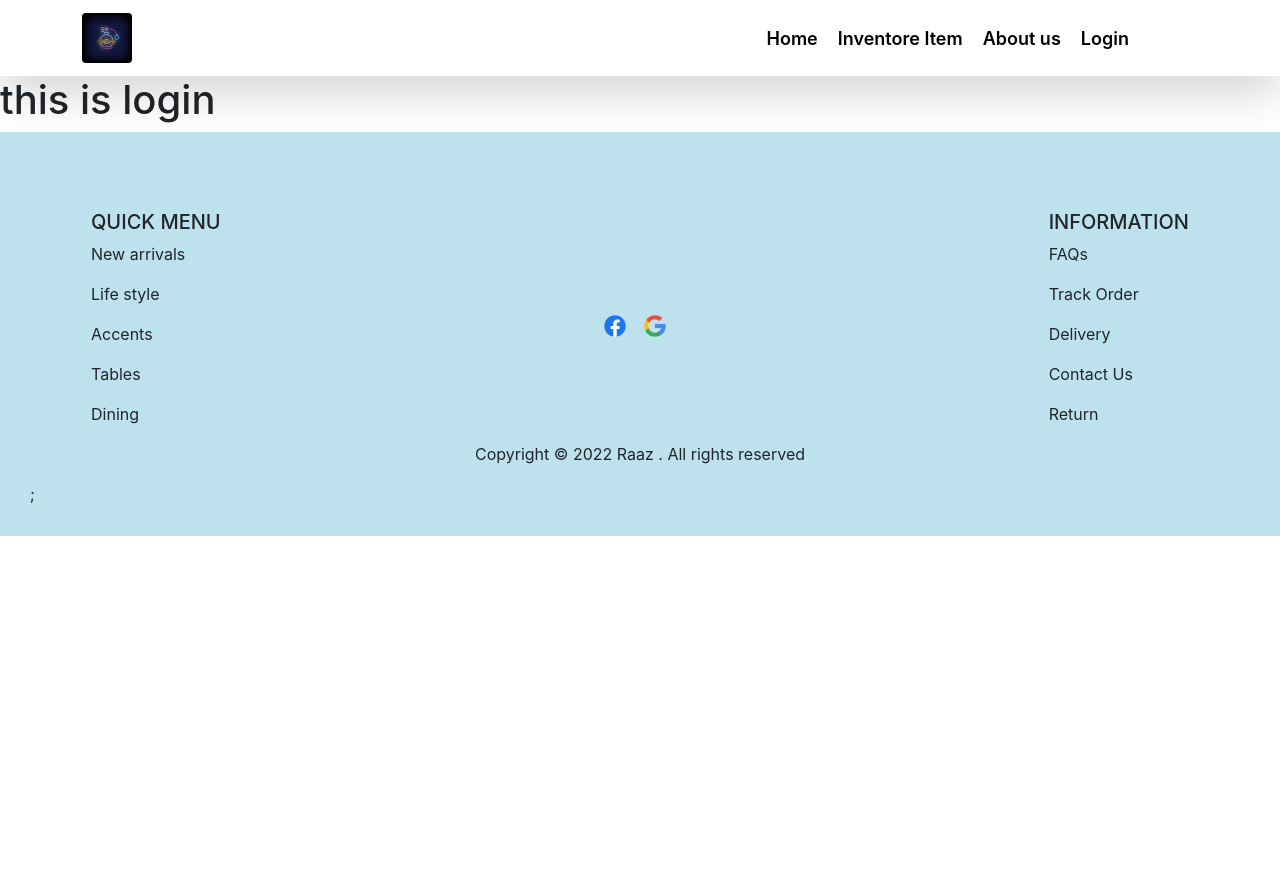
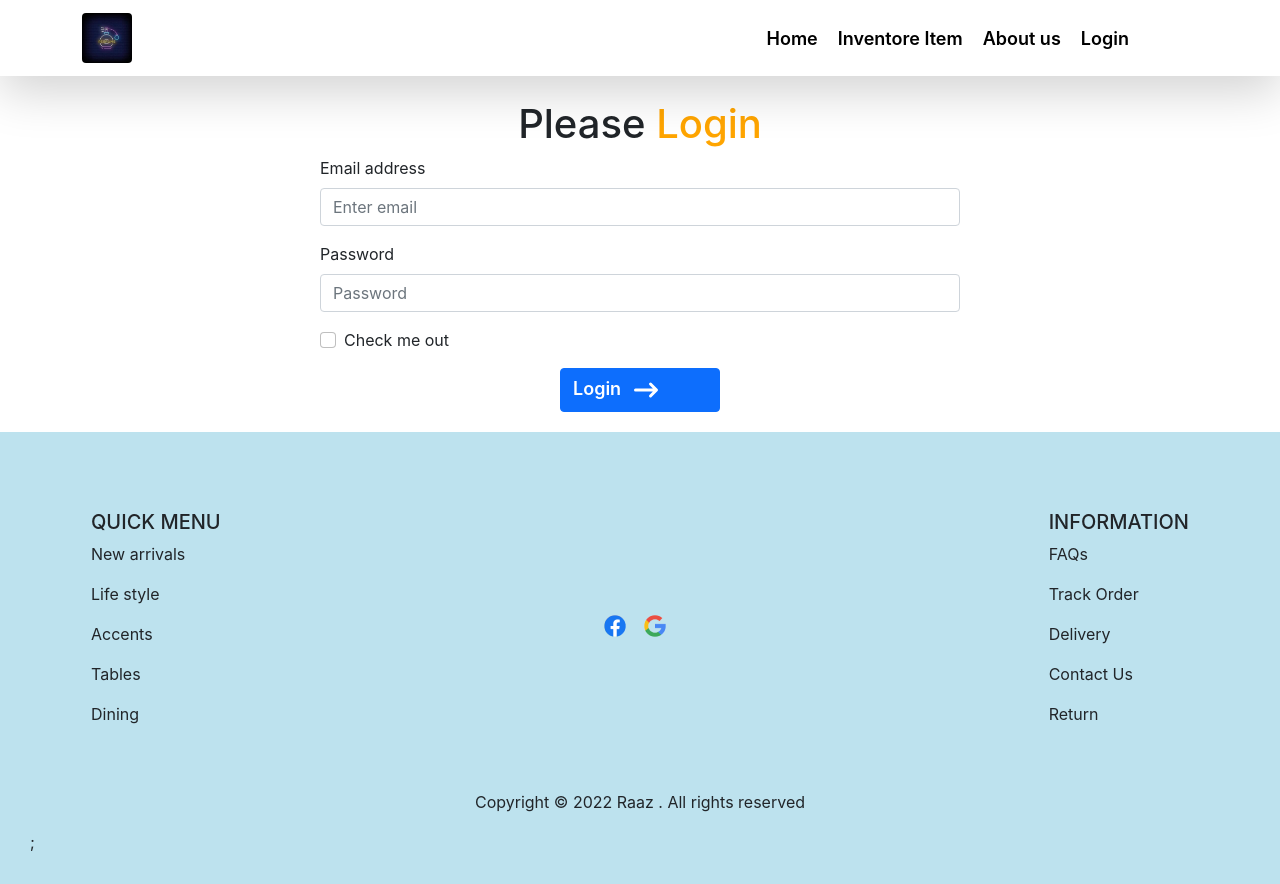
Before and after one commit to Raselraaz123/Raaz_Perfume_Store_client-side, a React (Create React App) app: page /login in a window 1280 px wide. Before the commit the page ends 800 px from the top, so only its background shows below. Built offline with nearby package versions, Linux system fonts and the light colour scheme.

Commit message:
login page make

```diff
--- a/src/components/Page/Footer/Footer.css
+++ b/src/components/Page/Footer/Footer.css
@@ -1,4 +1,5 @@
 footer{
+  margin-top: 20px;
   background-color: rgb(189, 226, 238);
   padding: 30px;
 }
--- a/src/components/Page/Footer/Footer.js
+++ b/src/components/Page/Footer/Footer.js
@@ -30,7 +30,7 @@ const Footer = () => {
           <p>Return</p>
         </div>
       </div>
-      <div className="footer-bottom-container">
+      <div className="footer-bottom-container mt-5">
         <p className="text-center">
           Copyright © {year} Raaz . All rights reserved
         </p>
--- a/src/components/Page/Home/Home.js
+++ b/src/components/Page/Home/Home.js
@@ -1,11 +1,12 @@
 import React from 'react';
 import Carousel from '../Carousel/Carousel';
+import HomePageProduct from '../HomePageProduct/HomePageProduct';
 
 const Home = () => {
   return (
     <div>
-
       <Carousel></Carousel>
+      <HomePageProduct></HomePageProduct>
     </div>
   );
 };
--- /dev/null
+++ b/src/components/Page/HomePageProduct/HomePageProduct.js
@@ -0,0 +1,11 @@
+import React from 'react';
+
+const HomePageProduct = () => {
+  return (
+    <div>
+      <h2>Home page product 6</h2>
+    </div>
+  );
+};
+
+export default HomePageProduct;
--- a/src/components/Page/Login/Login.css
+++ b/src/components/Page/Login/Login.css
@@ -0,0 +1,14 @@
+.title-style{
+  color: orange;
+}
+
+.btn-font-style{
+  font-size: 18px;
+  font-weight: 600;
+}
+
+.icon-style{
+  width: 30px;
+  height: 30px;
+  margin-left: 10px;
+}
--- a/src/components/Page/Login/Login.js
+++ b/src/components/Page/Login/Login.js
@@ -1,9 +1,34 @@
 import React from 'react';
-
+import { Button, Form } from 'react-bootstrap';
+import { ArrowNarrowRightIcon } from "@heroicons/react/solid";
+import './Login.css'
 const Login = () => {
   return (
-    <div>
-      <h1>this is login</h1>
+    <div className="w-50 mx-auto mt-4">
+      <h1 className="text-center">
+        Please <span className='title-style'>Login</span>
+      </h1>
+      <Form>
+        <Form.Group className="mb-3" controlId="formBasicEmail">
+          <Form.Label>Email address</Form.Label>
+          <Form.Control type="email" placeholder="Enter email" />
+        </Form.Group>
+
+        <Form.Group className="mb-3" controlId="formBasicPassword">
+          <Form.Label>Password</Form.Label>
+          <Form.Control type="password" placeholder="Password" />
+        </Form.Group>
+        <Form.Group className="mb-3" controlId="formBasicCheckbox">
+          <Form.Check type="checkbox" label="Check me out" />
+        </Form.Group>
+        <Button
+          className="w-25 mx-auto d-flex btn-font-style"
+          variant="primary"
+          type="submit"
+        >
+          Login <ArrowNarrowRightIcon className="icon-style text-blue-500" />
+        </Button>
+      </Form>
     </div>
   );
 };
```
Also changed, not shown: src/components/Page/HomePageProduct/HomePageProduct.css (added).
